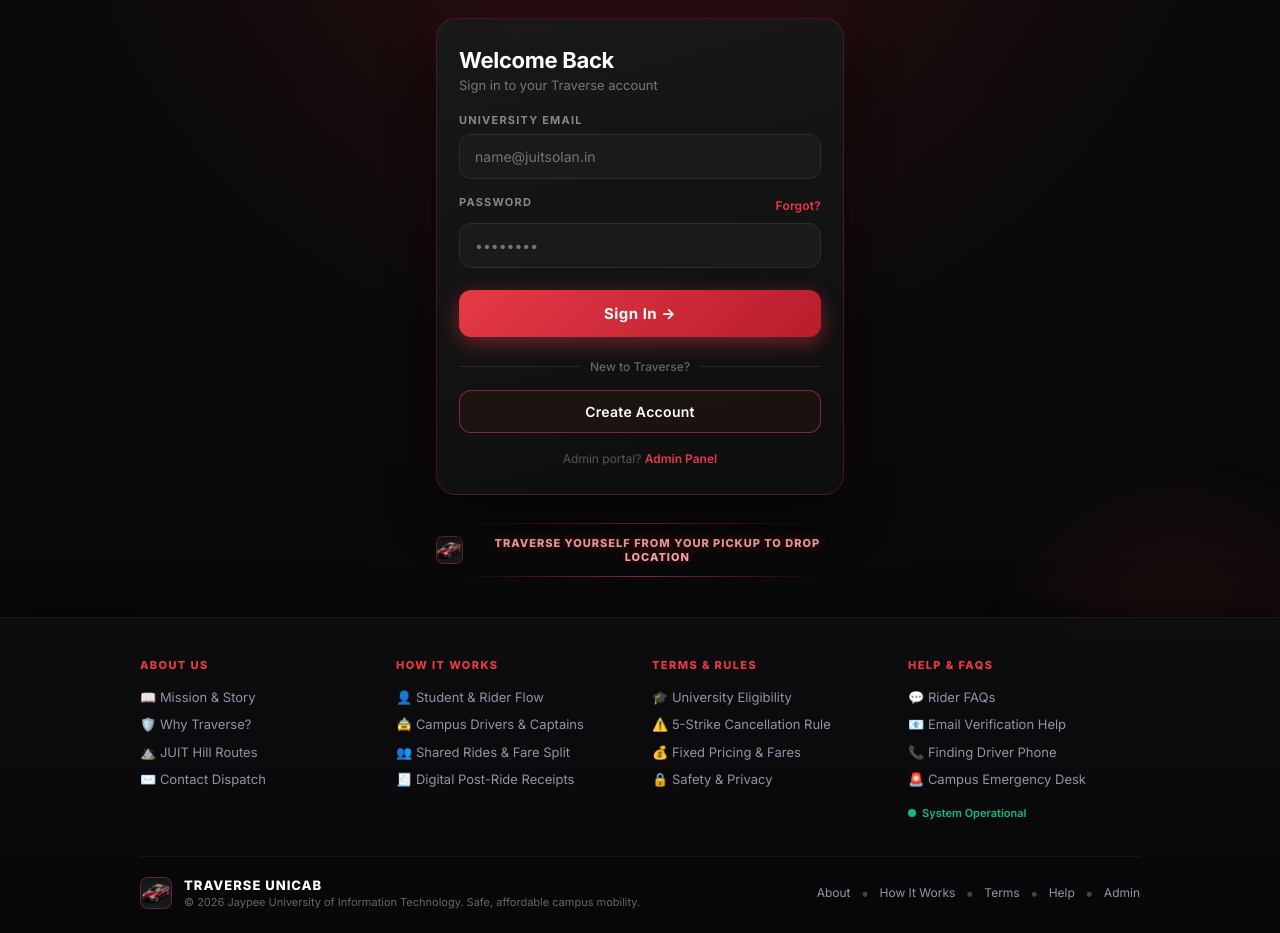
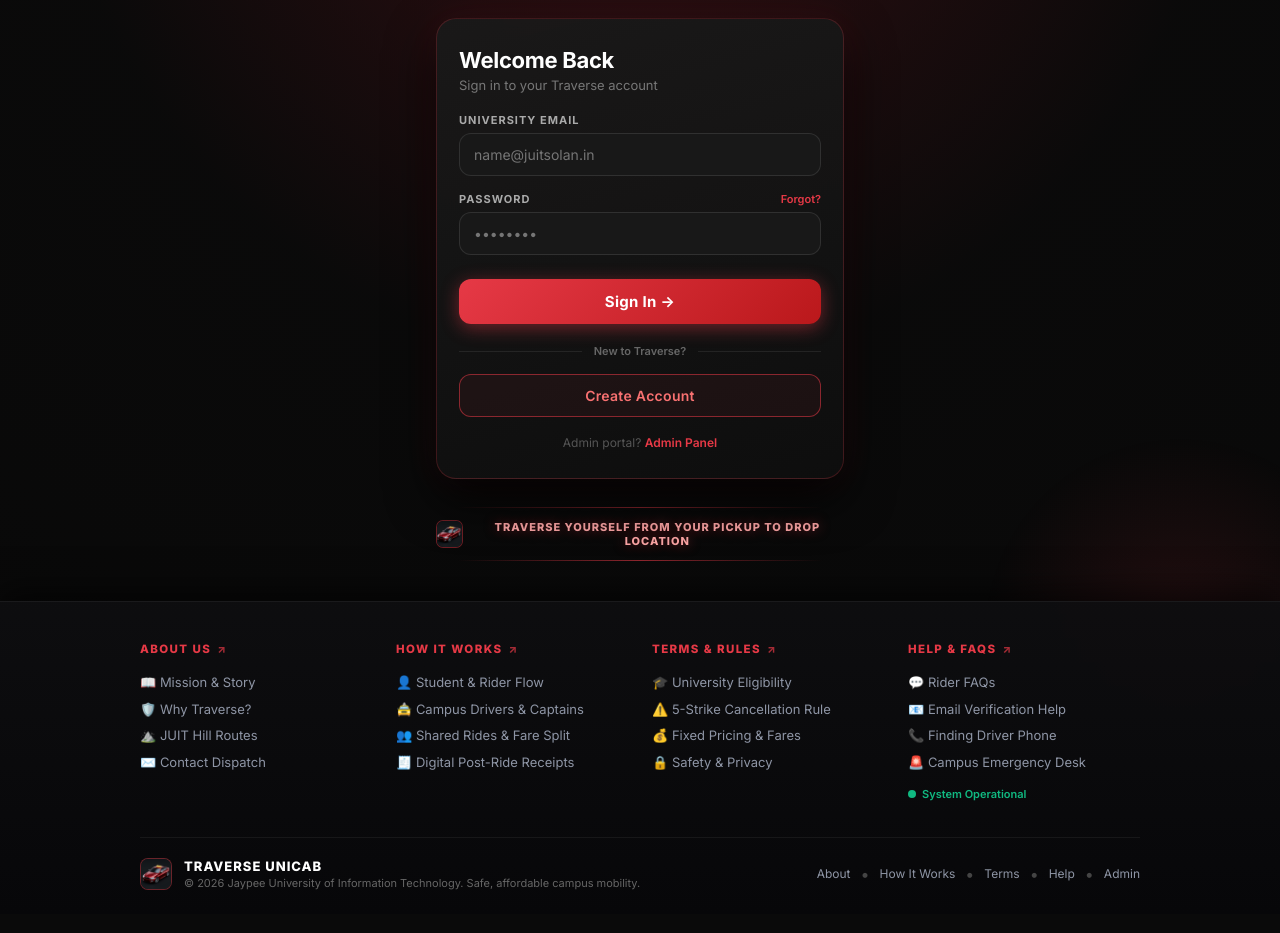
Before and after one commit to 1801-abhra/traverse-client, a React (Create React App) app in the folder client/: page /login in a window 1280 px wide. Shown: the part 220-1153 px from the top of the page. Built offline with nearby package versions, Linux system fonts and the light colour scheme; no server answers.

Commit message:
fix: make red headers interactive buttons and subitems static text

```diff
--- a/client/src/components/AboutModal.js
+++ b/client/src/components/AboutModal.js
@@ -1,7 +1,11 @@
-import React, { useState } from 'react';
+import React, { useState, useEffect } from 'react';
 
 function AboutModal({ onClose, initialTab = "about" }) {
     const [activeTab, setActiveTab] = useState(initialTab);
+
+    useEffect(() => {
+        setActiveTab(initialTab);
+    }, [initialTab]);
 
     return (
         <div style={styles.overlay} onClick={(e) => { if (e.target === e.currentTarget) onClose(); }}>
--- a/client/src/pages/Login.js
+++ b/client/src/pages/Login.js
@@ -134,26 +134,50 @@
         .traverse-btn-outline:active {
           transform: scale(0.98);
         }
-        .footer-link-item {
-          color: #8e95a5;
-          text-decoration: none;
-          font-size: 13px;
-          line-height: 1.8;
-          display: block;
-          cursor: pointer;
-          transition: all 0.2s ease;
+        .footer-header-btn {
+          color: #e63946;
           background: none;
           border: none;
           padding: 0;
+          font-size: 11.5px;
+          font-weight: 800;
+          letter-spacing: 1.4px;
+          text-transform: uppercase;
+          cursor: pointer;
+          display: inline-flex;
+          align-items: center;
+          gap: 6px;
+          transition: all 0.2s ease;
+          font-family: inherit;
+          margin-bottom: 12px;
           text-align: left;
-          font-family: inherit;
         }
-        .footer-link-item:hover {
-          color: #ffffff;
+        .footer-header-btn:hover {
+          color: #ff5260 !important;
+          text-shadow: 0 0 14px rgba(230, 57, 70, 0.7);
+          transform: translateX(2px);
+        }
+        .footer-header-btn:active {
+          transform: scale(0.96);
+        }
+        .footer-header-btn .arrow-icon {
+          font-size: 11px;
+          opacity: 0.7;
+          transition: transform 0.2s ease, opacity 0.2s ease;
+        }
+        .footer-header-btn:hover .arrow-icon {
           transform: translateX(3px);
+          opacity: 1;
         }
-        .footer-link-item:focus {
-          outline: none;
+        .footer-static-item {
+          color: #8e95a5;
+          font-size: 13px;
+          line-height: 1.9;
+          display: flex;
+          align-items: center;
+          gap: 7px;
+          cursor: default;
+          user-select: text;
         }
         @media (max-width: 768px) {
           .footer-grid-container {
@@ -619,45 +643,57 @@
         </div>
       </div>
 
-      {/* MODERN ENTERPRISE SAAS-STYLE FOOTER — Strictly derived from AboutModal.js */}
+      {/* MODERN ENTERPRISE SAAS-STYLE FOOTER */}
       <footer style={styles.footerWrapper}>
         <div style={styles.footerInner}>
           {/* 4-Column Clean Responsive Grid */}
           <div className="footer-grid-container" style={styles.footerGrid}>
-            {/* Column 1: About Us */}
+            {/* Column 1: About Us (Clicking red header opens About section) */}
             <div style={styles.footerCol}>
-              <h4 style={styles.colTitle}>ABOUT US</h4>
-              <button onClick={() => openAbout('about')} className="footer-link-item">📖 Mission & Story</button>
-              <button onClick={() => openAbout('about')} className="footer-link-item">🛡️ Why Traverse?</button>
-              <button onClick={() => openAbout('about')} className="footer-link-item">⛰️ JUIT Hill Routes</button>
-              <button onClick={() => openAbout('about')} className="footer-link-item">✉️ Contact Dispatch</button>
+              <button onClick={() => openAbout('about')} className="footer-header-btn">
+                <span>ABOUT US</span>
+                <span className="arrow-icon">↗</span>
+              </button>
+              <div className="footer-static-item">📖 Mission & Story</div>
+              <div className="footer-static-item">🛡️ Why Traverse?</div>
+              <div className="footer-static-item">⛰️ JUIT Hill Routes</div>
+              <div className="footer-static-item">✉️ Contact Dispatch</div>
             </div>
 
-            {/* Column 2: How It Works */}
+            {/* Column 2: How It Works (Clicking red header opens How It Works section) */}
             <div style={styles.footerCol}>
-              <h4 style={styles.colTitle}>HOW IT WORKS</h4>
-              <button onClick={() => openAbout('how')} className="footer-link-item">👤 Student & Rider Flow</button>
-              <button onClick={() => openAbout('how')} className="footer-link-item">🚖 Campus Drivers & Captains</button>
-              <button onClick={() => openAbout('how')} className="footer-link-item">👥 Shared Rides & Fare Split</button>
-              <button onClick={() => openAbout('how')} className="footer-link-item">🧾 Digital Post-Ride Receipts</button>
+              <button onClick={() => openAbout('how')} className="footer-header-btn">
+                <span>HOW IT WORKS</span>
+                <span className="arrow-icon">↗</span>
+              </button>
+              <div className="footer-static-item">👤 Student & Rider Flow</div>
+              <div className="footer-static-item">🚖 Campus Drivers & Captains</div>
+              <div className="footer-static-item">👥 Shared Rides & Fare Split</div>
+              <div className="footer-static-item">🧾 Digital Post-Ride Receipts</div>
             </div>
 
-            {/* Column 3: Terms & Rules */}
+            {/* Column 3: Terms & Rules (Clicking red header opens Terms section) */}
             <div style={styles.footerCol}>
-              <h4 style={styles.colTitle}>TERMS & RULES</h4>
-              <button onClick={() => openAbout('terms')} className="footer-link-item">🎓 University Eligibility</button>
-              <button onClick={() => openAbout('terms')} className="footer-link-item">⚠️ 5-Strike Cancellation Rule</button>
-              <button onClick={() => openAbout('terms')} className="footer-link-item">💰 Fixed Pricing & Fares</button>
-              <button onClick={() => openAbout('terms')} className="footer-link-item">🔒 Safety & Privacy</button>
+              <button onClick={() => openAbout('terms')} className="footer-header-btn">
+                <span>TERMS & RULES</span>
+                <span className="arrow-icon">↗</span>
+              </button>
+              <div className="footer-static-item">🎓 University Eligibility</div>
+              <div className="footer-static-item">⚠️ 5-Strike Cancellation Rule</div>
+              <div className="footer-static-item">💰 Fixed Pricing & Fares</div>
+              <div className="footer-static-item">🔒 Safety & Privacy</div>
             </div>
 
-            {/* Column 4: Help & FAQs */}
+            {/* Column 4: Help & FAQs (Clicking red header opens Help section) */}
             <div style={styles.footerCol}>
-              <h4 style={styles.colTitle}>HELP & FAQS</h4>
-              <button onClick={() => openAbout('help')} className="footer-link-item">💬 Rider FAQs</button>
-              <button onClick={() => openAbout('help')} className="footer-link-item">📧 Email Verification Help</button>
-              <button onClick={() => openAbout('help')} className="footer-link-item">📞 Finding Driver Phone</button>
-              <button onClick={() => openAbout('help')} className="footer-link-item">🚨 Campus Emergency Desk</button>
+              <button onClick={() => openAbout('help')} className="footer-header-btn">
+                <span>HELP & FAQS</span>
+                <span className="arrow-icon">↗</span>
+              </button>
+              <div className="footer-static-item">💬 Rider FAQs</div>
+              <div className="footer-static-item">📧 Email Verification Help</div>
+              <div className="footer-static-item">📞 Finding Driver Phone</div>
+              <div className="footer-static-item">🚨 Campus Emergency Desk</div>
               <div style={{ marginTop: '10px', display: 'flex', alignItems: 'center', gap: '6px' }}>
                 <span style={{ width: '8px', height: '8px', borderRadius: '50%', background: '#10b981', display: 'inline-block' }} />
                 <span style={{ color: '#10b981', fontSize: '11px', fontWeight: '600' }}>System Operational</span>
@@ -783,9 +819,9 @@
     margin: '0 0 6px 0',
     fontSize: '32px',
     fontWeight: '900',
-    letterSpacing: '5px',
+    letterSpacing: '4px',
     color: '#ffffff',
-    textShadow: '0 0 20px rgba(230, 57, 70, 0.75), 0 0 40px rgba(230, 57, 70, 0.35)'
+    textShadow: '0 0 20px rgba(230, 57, 70, 0.7), 0 0 40px rgba(230, 57, 70, 0.3)'
   },
   brandTagline: {
     margin: '0 0 14px 0',
@@ -881,93 +917,87 @@
   },
   inputGroup: {
     display: 'flex',
-    flexDirection: 'column'
+    flexDirection: 'column',
+    gap: '6px'
   },
   label: {
-    color: '#888888',
     fontSize: '11px',
     fontWeight: '700',
-    marginBottom: '7px',
-    letterSpacing: '1.2px'
+    letterSpacing: '1px',
+    color: '#aaaaaa'
   },
   passwordLabelRow: {
     display: 'flex',
     justifyContent: 'space-between',
-    alignItems: 'center',
-    marginBottom: '7px'
+    alignItems: 'center'
   },
   forgotLink: {
+    fontSize: '11px',
     color: '#e63946',
-    fontSize: '12px',
     textDecoration: 'none',
-    fontWeight: '600',
-    letterSpacing: '0.2px'
+    fontWeight: '600'
   },
   input: {
-    width: '100%',
-    padding: '13px 15px',
-    background: '#1a1a1a',
-    border: '1px solid #2e2e2e',
+    background: '#181818',
+    border: '1px solid rgba(255, 255, 255, 0.1)',
     borderRadius: '12px',
+    padding: '12px 14px',
     color: '#ffffff',
     fontSize: '14px',
+    outline: 'none',
+    transition: 'all 0.25s cubic-bezier(0.16, 1, 0.3, 1)',
     boxSizing: 'border-box',
-    transition: 'all 0.25s ease',
-    outline: 'none',
-    fontFamily: 'inherit'
+    width: '100%'
   },
   btnPrimary: {
-    width: '100%',
-    padding: '14px 16px',
-    background: 'linear-gradient(135deg, #e63946 0%, #b81d2c 100%)',
+    background: 'linear-gradient(135deg, #e63946 0%, #ba181b 100%)',
     color: '#ffffff',
     border: 'none',
     borderRadius: '12px',
+    padding: '13px',
     fontSize: '15px',
     fontWeight: '700',
     cursor: 'pointer',
-    letterSpacing: '0.5px',
-    boxShadow: '0 6px 20px rgba(230, 57, 70, 0.45)',
-    transition: 'all 0.2s cubic-bezier(0.4, 0, 0.2, 1)',
-    marginTop: '6px',
+    marginTop: '8px',
+    boxShadow: '0 4px 18px rgba(230, 57, 70, 0.45)',
+    transition: 'all 0.2s ease',
+    letterSpacing: '0.3px',
     fontFamily: 'inherit'
   },
   btnLoading: {
-    width: '100%',
-    padding: '14px 16px',
-    background: '#4a1218',
-    color: '#a07075',
+    background: '#3a1215',
+    color: '#999999',
     border: 'none',
     borderRadius: '12px',
+    padding: '13px',
     fontSize: '15px',
-    fontWeight: '600',
+    fontWeight: '700',
     cursor: 'not-allowed',
-    marginTop: '6px',
+    marginTop: '8px',
     fontFamily: 'inherit'
   },
   divider: {
     display: 'flex',
     alignItems: 'center',
-    gap: '10px',
-    margin: '22px 0 16px 0'
+    margin: '20px 0 16px',
+    gap: '12px'
   },
   dividerLine: {
     flex: 1,
     height: '1px',
-    background: 'rgba(255, 255, 255, 0.09)'
+    background: 'rgba(255, 255, 255, 0.08)'
   },
   dividerText: {
+    fontSize: '11px',
     color: '#666666',
-    fontSize: '12px',
-    fontWeight: '500',
-    whiteSpace: 'nowrap'
+    fontWeight: '600'
   },
   btnOutline: {
     display: 'block',
     width: '100%',
-    padding: '12px 14px',
-    background: 'rgba(230, 57, 70, 0.05)',
-    color: '#ffffff',
+    padding: '12px',
+    background: 'rgba(230, 57, 70, 0.06)',
+    color: '#f87171',
     border: '1.5px solid rgba(230, 57, 70, 0.55)',
     borderRadius: '12px',
     fontSize: '14px',
@@ -1061,15 +1091,7 @@
   footerCol: {
     display: 'flex',
     flexDirection: 'column',
-    gap: '4px'
-  },
-  colTitle: {
-    fontSize: '11px',
-    fontWeight: '800',
-    letterSpacing: '1.4px',
-    color: '#e63946',
-    margin: '0 0 10px 0',
-    textTransform: 'uppercase'
+    gap: '2px'
   },
   footerBottomBar: {
     display: 'flex',
```
